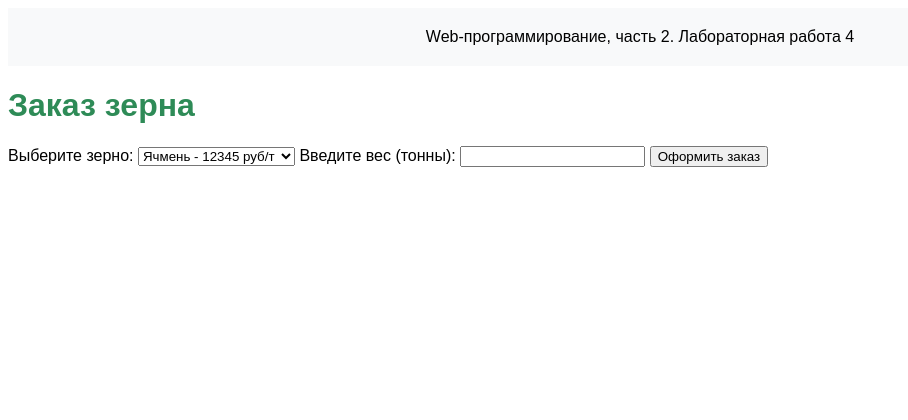
After one commit to zaycevnet/web-back-labs, a Flask app: page /lab4/ordergrain/ in a window 1280 px wide. The commit adds this page. Shown: the top 420 px of the page, without its empty margins (0-908 px from the left). Run offline with Flask 3, Linux system fonts and the light colour scheme.

Commit message:
заказ зерна

```diff
--- a/lab4.py
+++ b/lab4.py
@@ -192,3 +192,48 @@ def fridge():
                 message = f"Установлена температура: {temperature}°С" + "❄️"
 
     return render_template('lab4/fridge.html', message=message, temperature=temperature)
+
+# Заказ зерна-------------------------------------------------------
+@lab4.route('/lab4/ordergrain/', methods=['GET', 'POST'])
+def order_grain():
+    if request.method == 'POST':
+        grain = request.form.get('grain')
+        weight = request.form.get('weight')
+
+        if not weight:
+            error = 'Ошибка: не введен вес'
+            return render_template('ordergrain.html', error=error)
+
+        weight = float(weight)
+        price_per_ton = {
+            'ячмень': 12345,
+            'овёс': 8522,
+            'пшеница': 8722,
+            'рожь': 14111
+        }
+
+
+        price = price_per_ton[grain] * weight
+
+        if weight > 50:
+            discount = 0.1 * price
+            price -= discount
+            discount_message = 'Применена скидка за большой объем.'
+        else:
+            discount_message = ''
+
+
+        if weight > 500:
+            error = 'Извините, такого объема сейчас нет в наличии.'
+            return render_template('lab4/order_grain.html', error=error)
+
+        if weight <= 0:
+            error = 'Ошибка: введен недопустимый вес'
+            return render_template('lab4/order_grain.html', error=error)
+
+        message = f'Заказ успешно сформирован. Вы заказали {grain}. Вес: {weight} т. Сумма к оплате: {price} руб. {discount_message}'
+
+
+        return render_template('lab4/order_grain.html', message=message)
+
+    return render_template('lab4/order_grain.html')
--- a/templates/lab4/lab4.html
+++ b/templates/lab4/lab4.html
@@ -17,5 +17,6 @@
         <li><a href="/lab4/tree">Деревья</a></li>
         <li><a href="/lab4/login">Авторизация</a></li>
         <li><a href="/lab4/fridge">Холодильник</a></li>
+        <li><a href="/lab4/ordergrain">Заказ зерна</a></li>
     </ol>
 {% endblock %}
--- /dev/null
+++ b/templates/lab4/order_grain.html
@@ -0,0 +1,28 @@
+{% extends "base.html" %}
+
+{% block lab %}Лабораторная работа 4{% endblock %}
+
+{% block main %}
+
+    <h1>Заказ зерна</h1>
+    <form method="post">
+        <label for="grain">Выберите зерно:</label>
+        <select id="grain" name="grain">
+            <option value="ячмень">Ячмень - 12345 руб/т</option>
+            <option value="овёс">Овёс - 8522 руб/т </option>
+            <option value="пшеница">Пшеница - 8722 руб/т</option>
+            <option value="рожь">Рожь - 14111 руб/т</option>
+        </select>
+        <label for="weight">Введите вес (тонны):</label>
+        <input  type="number" id="weight" name="weight">
+        <button type="submit">Оформить заказ</button>
+        {% if error %}
+        <p class="error-message">{{ error }}</p>
+        {% endif %}
+        {% if message %}
+            <p class="success-message">{{ message }}</p>
+        {% endif %}
+    </form>
+
+</div>
+{% endblock %}
```
